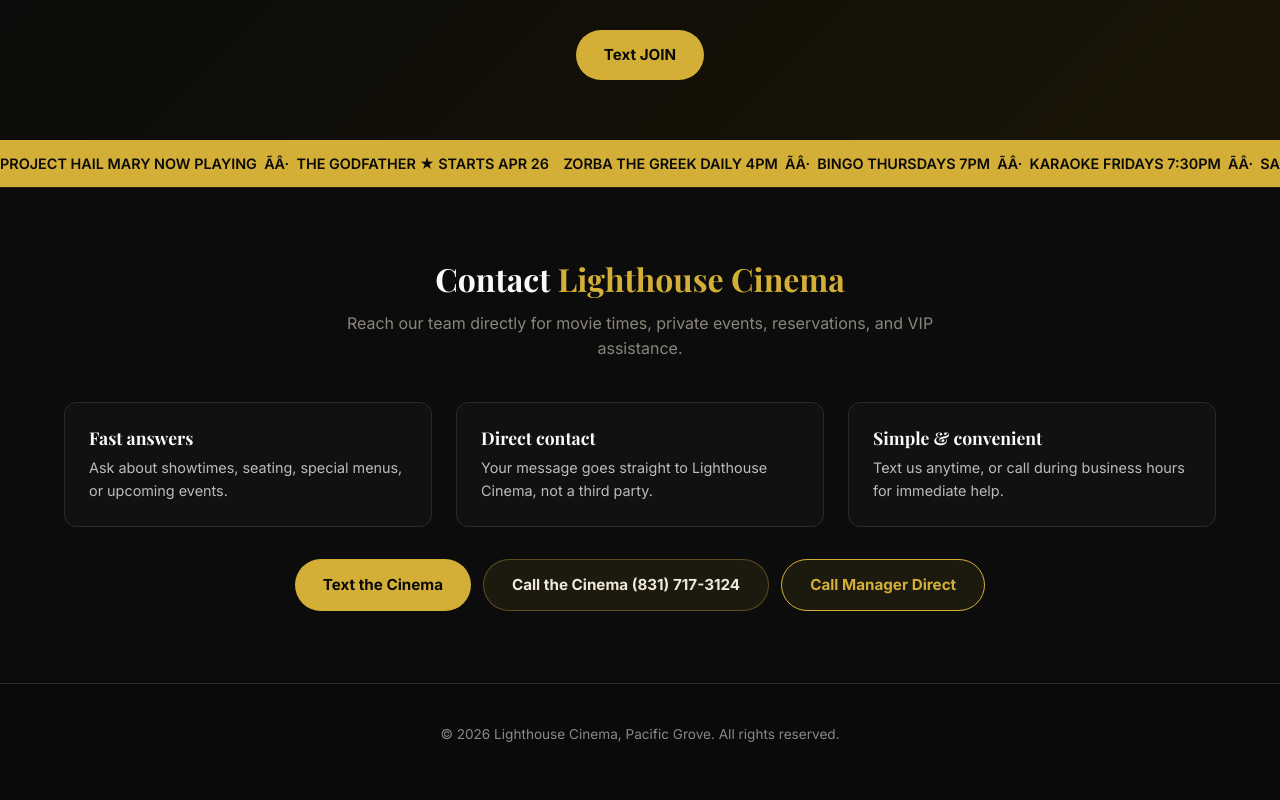
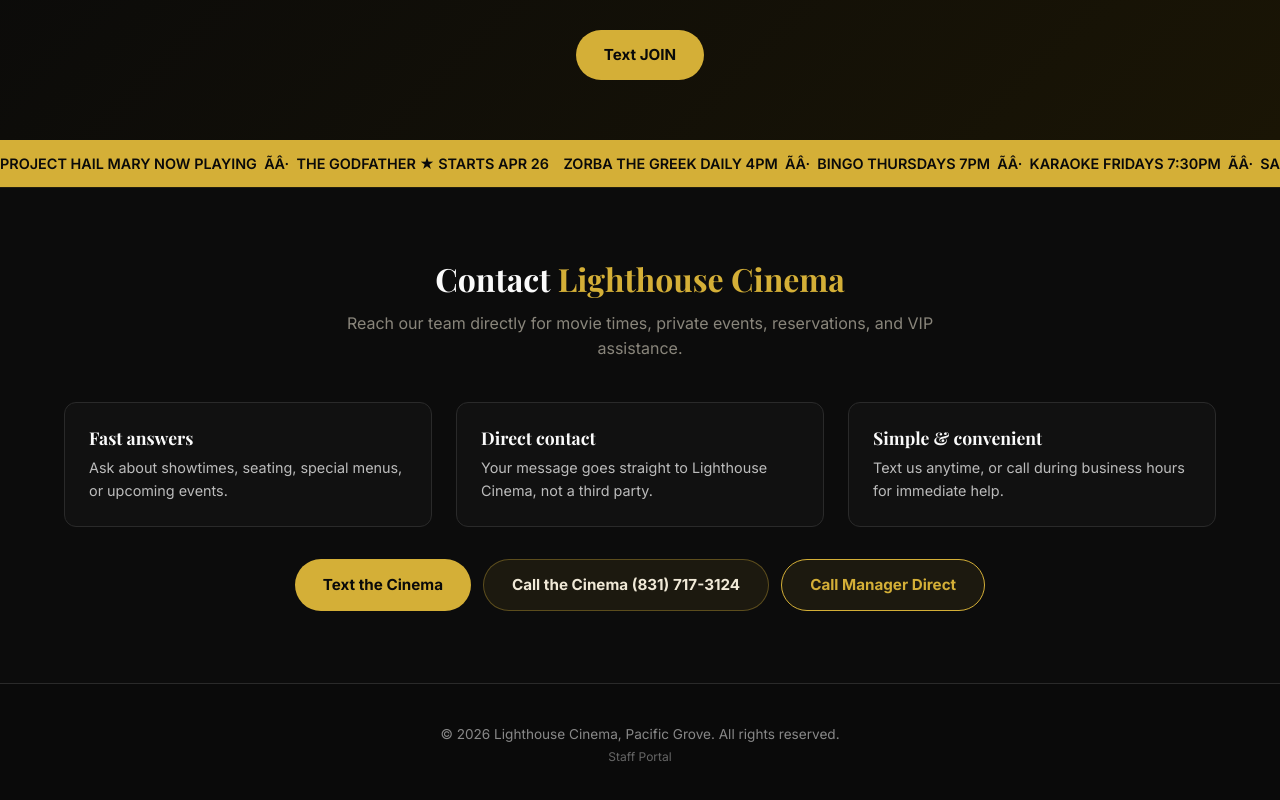
Before and after one commit to lighthousecinemapg-cyber/lighthouse-cinema, a Next.js app: page / in a window 1280 px wide. Shown: the part 7731-8531 px from the top of the page. Built offline with nearby package versions, Linux system fonts and the light colour scheme; no server answers.

Commit message:
Add Staff Portal link in footer

```diff
--- a/app/layout.js
+++ b/app/layout.js
@@ -47,7 +47,9 @@ export default function RootLayout({ children }) {
           <div className="footer-inner">
             <p>&copy; {new Date().getFullYear()} Lighthouse Cinema, Pacific Grove. All rights reserved.</p>
           </div>
-        </footer>
+
+            <a href="/staff.html" style={{color: '#666', fontSize: '12px', textDecoration: 'none'}}>Staff Portal</a>
+          </footer>
 
         <div className="mobile-sticky-cta">
           <a href="/events" className="btn btn-gold">Book Now</a>
```
